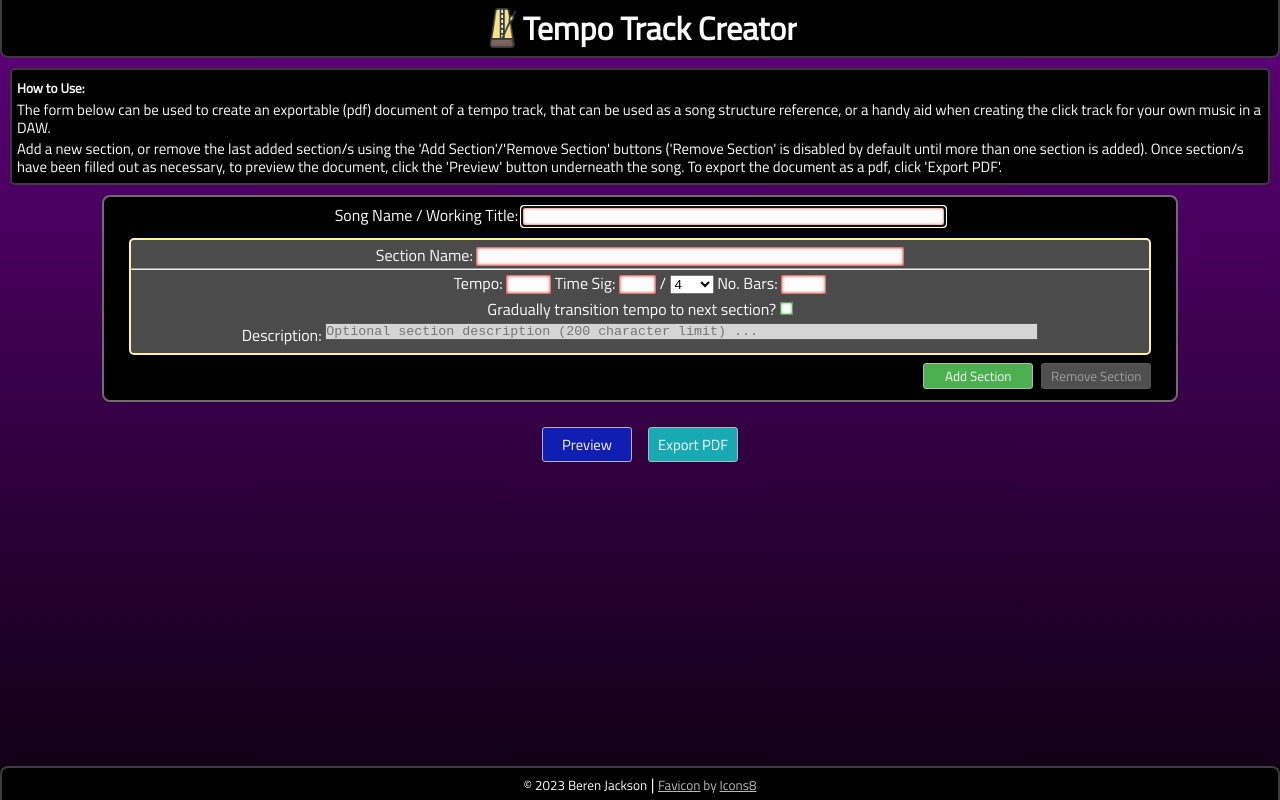
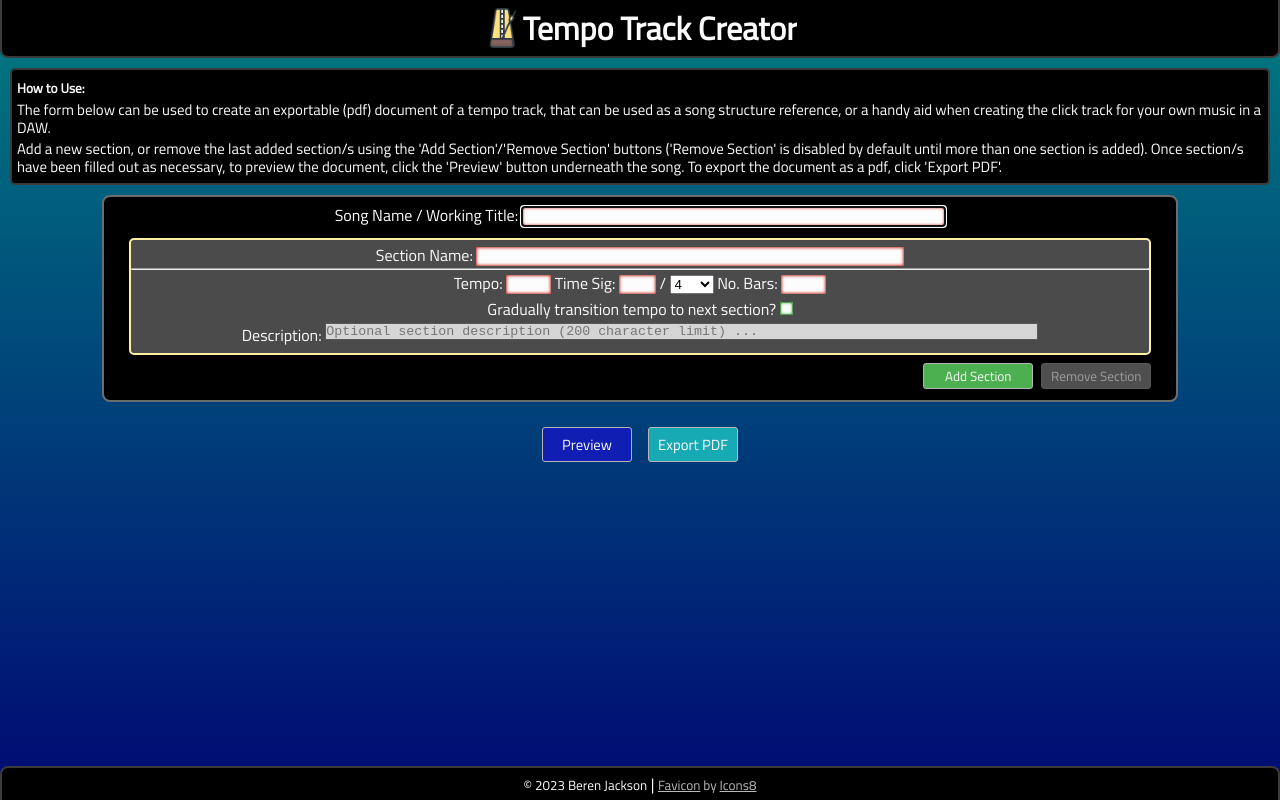
Before and after one commit to berenrj/tempo-track-creator, a Vue app: page / in a window 1280 px wide. Built offline with nearby package versions, Linux system fonts and the light colour scheme.

Commit message:
updated numBars field size, background gradient.

```diff
--- a/public/static/styles.css
+++ b/public/static/styles.css
@@ -18,11 +18,26 @@ body {
     font-family: "Titillium Web", "Roboto", "Inter", Helvetica, Arial, sans-serif;
     font-weight: normal;
     color: #fcfcfc;
-    background: rgb(14,0,18);
+    background: rgb(0,15,116);
+    background: -moz-linear-gradient(0deg, rgba(0,15,116,1) 6%, rgba(0,124,128,1) 100%);
+    background: -webkit-linear-gradient(0deg, rgba(0,15,116,1) 6%, rgba(0,124,128,1) 100%);
+    background: linear-gradient(0deg, rgba(0,15,116,1) 6%, rgba(0,124,128,1) 100%);
+    filter: progid:DXImageTransform.Microsoft.gradient(startColorstr="#000f74",endColorstr="#007c80",GradientType=1);
+    /* background: rgb(0,11,88);
+    background: -moz-linear-gradient(0deg, rgba(0,11,88,1) 6%, rgba(0,124,128,1) 100%);
+    background: -webkit-linear-gradient(0deg, rgba(0,11,88,1) 6%, rgba(0,124,128,1) 100%);
+    background: linear-gradient(0deg, rgba(0,11,88,1) 6%, rgba(0,124,128,1) 100%);
+    filter: progid:DXImageTransform.Microsoft.gradient(startColorstr="#000b58",endColorstr="#007c80",GradientType=1);  */
+    /* background: rgb(0,21,164);
+    background: -moz-linear-gradient(0deg, rgba(0,21,164,1) 6%, rgba(0,124,128,1) 100%);
+    background: -webkit-linear-gradient(0deg, rgba(0,21,164,1) 6%, rgba(0,124,128,1) 100%);
+    background: linear-gradient(0deg, rgba(0,21,164,1) 6%, rgba(0,124,128,1) 100%);
+    filter: progid:DXImageTransform.Microsoft.gradient(startColorstr="#0015a4",endColorstr="#007c80",GradientType=1);  */
+    /* background: rgb(14,0,18);
     background: -moz-linear-gradient(0deg, rgba(14,0,18,1) 0%, rgba(96,0,124,1) 100%);
     background: -webkit-linear-gradient(0deg, rgba(14,0,18,1) 0%, rgba(96,0,124,1) 100%);
     background: linear-gradient(0deg, rgba(14,0,18,1) 0%, rgba(96,0,124,1) 100%);
-    filter: progid:DXImageTransform.Microsoft.gradient(startColorstr="#0e0012",endColorstr="#60007c",GradientType=1);
+    filter: progid:DXImageTransform.Microsoft.gradient(startColorstr="#0e0012",endColorstr="#60007c",GradientType=1);  */
     /* background: rgb(17,17,17);
     background: -moz-linear-gradient(0deg, rgba(17,17,17,1) 18%, rgba(0,15,89,1) 100%);
     background: -webkit-linear-gradient(0deg, rgba(17,17,17,1) 18%, rgba(0,15,89,1) 100%);
--- a/src/components/SectionComponent.vue
+++ b/src/components/SectionComponent.vue
@@ -21,7 +21,7 @@
                     <option value="32">32</option>
                 </select>
                 <label for="numBars"> No. Bars: </label>
-                <input type="number" id="numBars" name="numBars" v-model="numBars" min="1" max="128" size="4" title="Please enter a number between 1 and 128." v-on:input="sectionUpdated" required>
+                <input type="number" id="numBars" name="numBars" v-model="numBars" min="1" max="128" size="3" title="Please enter a number between 1 and 128." v-on:input="sectionUpdated" required>
             </li>
             <li>
                 <label for="gradualToNext">Gradually transition tempo to next section? </label>
```
